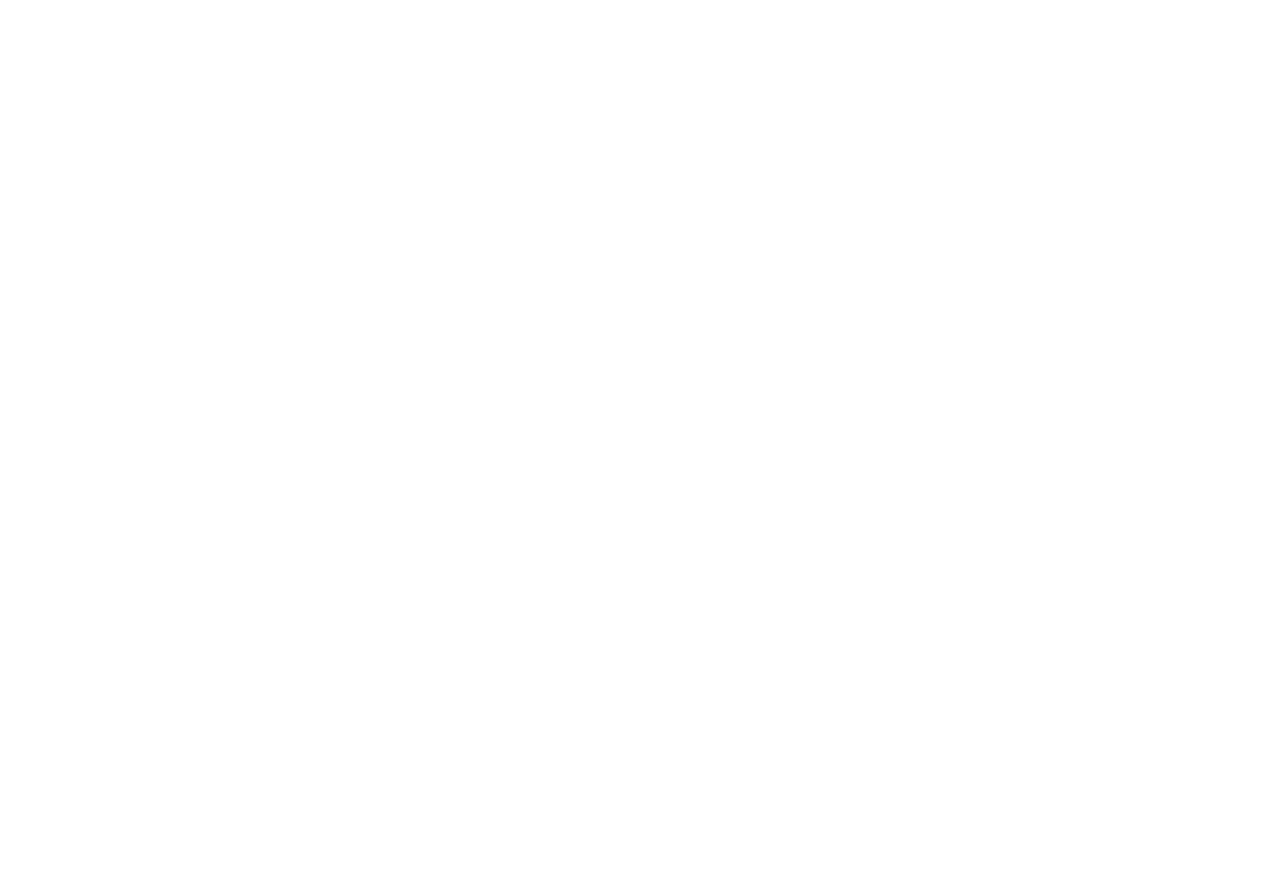
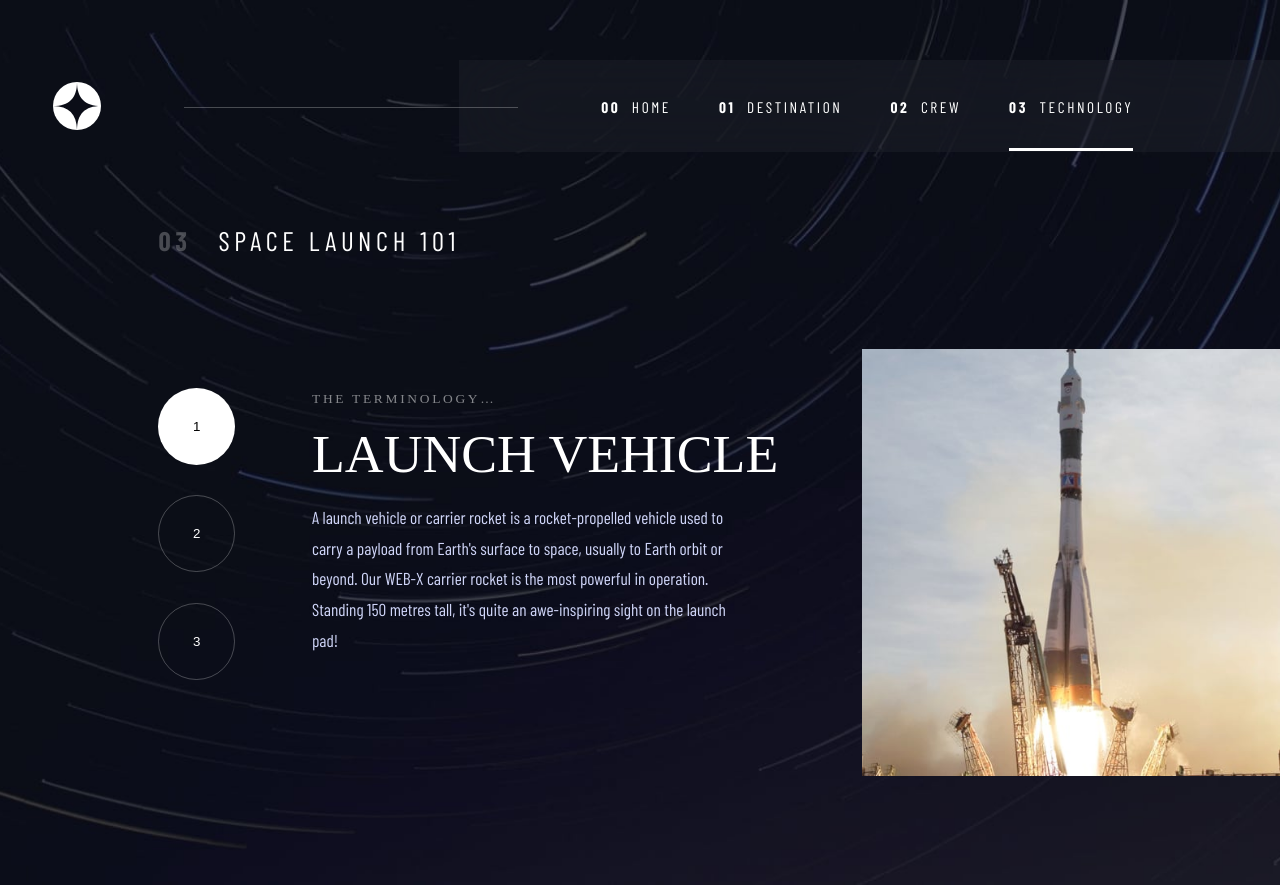
Before and after one commit to AvrahamKrol/space-journey, a React (Create React App) app: page /#/technology in a window 1280 px wide. Before the commit this address had no page. Before the commit the page ends 800 px from the top, so only its background shows below. Built offline with nearby package versions, Linux system fonts and the light colour scheme; a web font is replaced by a local one.

Commit message:
refactor fix router paths for github pages

```diff
--- a/src/App.js
+++ b/src/App.js
@@ -9,17 +9,14 @@
 function App() {
   return (
     <Routes>
-      <Route path="/space-journey" element={<HomePage />} />
+      <Route path="/" element={<HomePage />} />
       <Route
-        path="/space-journey/destination"
+        path="/destination"
         element={<DestinationPage destinations={data.destinations} />}
       />
+      <Route path="/crew" element={<CrewPage crewMembers={data.crew} />} />
       <Route
-        path="/space-journey/crew"
-        element={<CrewPage crewMembers={data.crew} />}
-      />
-      <Route
-        path="/space-journey/technology"
+        path="/technology"
         element={<TechPage techs={data.technology} />}
       />
     </Routes>
--- a/src/components/Navigation/index.jsx
+++ b/src/components/Navigation/index.jsx
@@ -17,7 +17,7 @@
             <li>
               <NavLink
                 className={({ isActive }) => (isActive ? 'active' : '')}
-                to="/space-journey"
+                to="/"
               >
                 <span>00</span>
                 Home
@@ -26,7 +26,7 @@
             <li>
               <NavLink
                 className={({ isActive }) => (isActive ? 'active' : '')}
-                to="/space-journey/destination"
+                to="/destination"
               >
                 <span>01</span>
                 Destination
@@ -35,7 +35,7 @@
             <li>
               <NavLink
                 className={({ isActive }) => (isActive ? 'active' : '')}
-                to="/space-journey/crew"
+                to="/crew"
               >
                 <span>02</span>Crew
               </NavLink>
@@ -43,7 +43,7 @@
             <li>
               <NavLink
                 className={({ isActive }) => (isActive ? 'active' : '')}
-                to="/space-journey/technology"
+                to="/technology"
               >
                 <span>03</span>Technology
               </NavLink>
--- a/src/components/ui/Modal/index.jsx
+++ b/src/components/ui/Modal/index.jsx
@@ -13,7 +13,7 @@
           <li>
             <NavLink
               className={({ isActive }) => (isActive ? 'active' : '')}
-              to="/space-journey"
+              to="/"
             >
               <span>00</span>
               Home
@@ -22,7 +22,7 @@
           <li>
             <NavLink
               className={({ isActive }) => (isActive ? 'active' : '')}
-              to="/space-journey/destination"
+              to="/destination"
             >
               <span>01</span>
               Destination
@@ -31,7 +31,7 @@
           <li>
             <NavLink
               className={({ isActive }) => (isActive ? 'active' : '')}
-              to="/space-journey/crew"
+              to="/crew"
             >
               <span>02</span>Crew
             </NavLink>
@@ -39,7 +39,7 @@
           <li>
             <NavLink
               className={({ isActive }) => (isActive ? 'active' : '')}
-              to="/space-journey/technology"
+              to="/technology"
             >
               <span>03</span>Technology
             </NavLink>
--- a/src/index.js
+++ b/src/index.js
@@ -3,7 +3,7 @@
 import './index.css';
 import App from './App';
 import { SelectedProvider } from './lib/Context/SelectedContext';
-import { BrowserRouter as Router } from 'react-router-dom';
+import { HashRouter as Router } from 'react-router-dom';
 
 const root = ReactDOM.createRoot(document.getElementById('root'));
 root.render(
```
